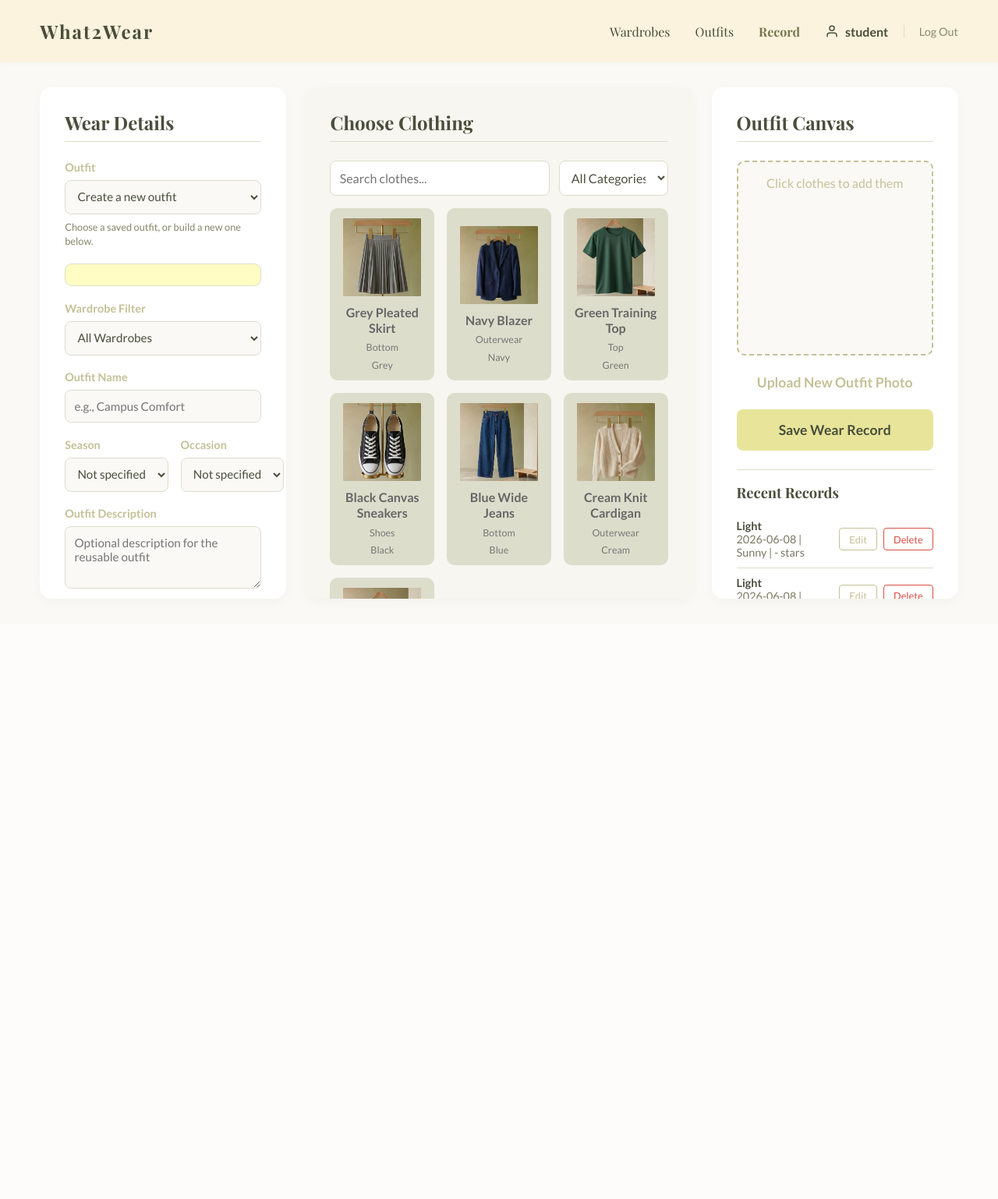
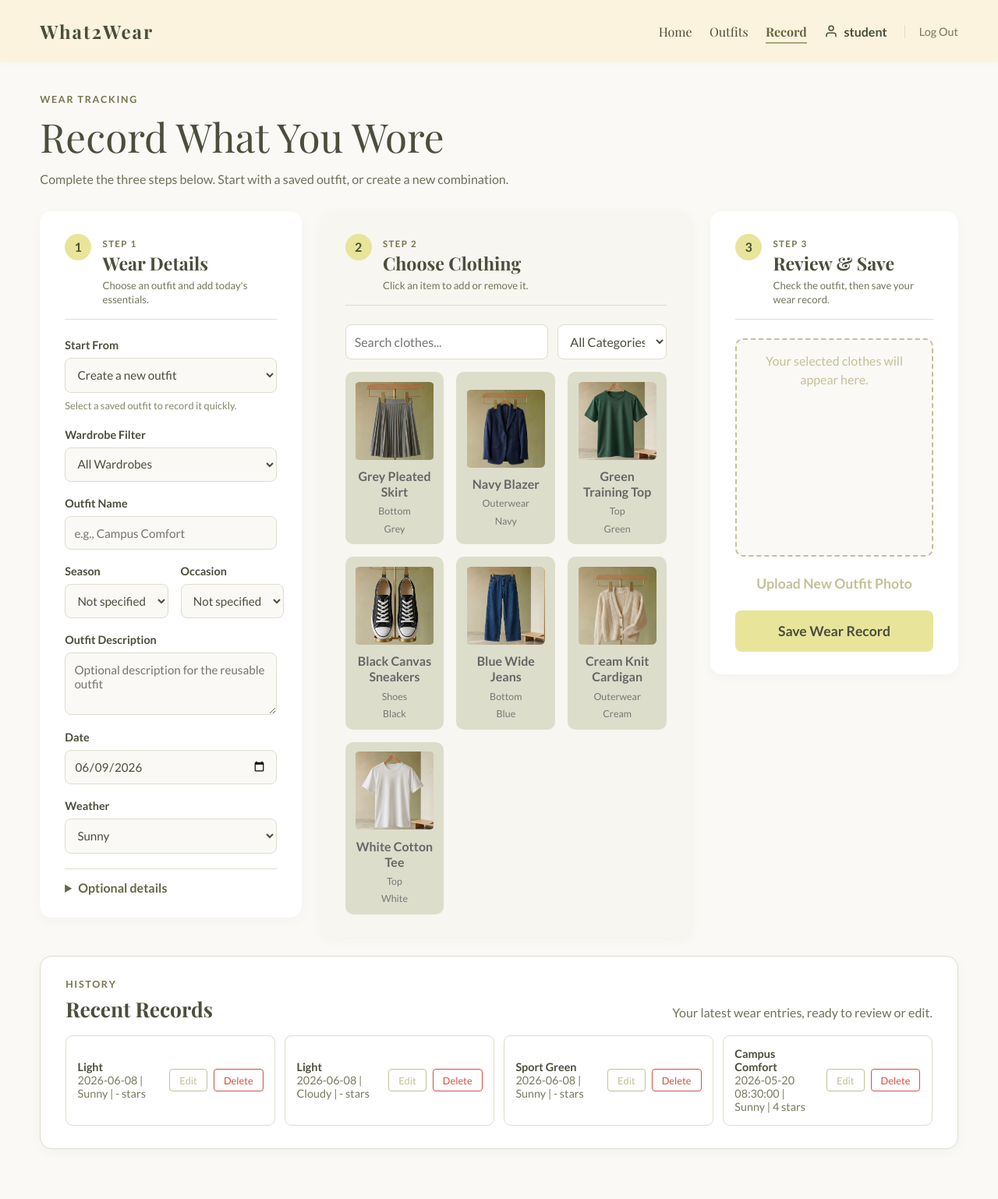
Before and after one commit to chinpang1010/cant-see-group, a Flask app: page /record in a window 1280 px wide. Shown: the whole page at 78% size. Before the commit the page ends 768 px from the top, so only its background shows below. Run offline with Flask 3, Linux system fonts and the light colour scheme; a user stored in the database is signed in; data comes from the database, SQL or seed files in the repository; both versions use the stored data as it was after the commit; data that the repository does not hold is empty.

Commit message:
UI_Improvement

```diff
--- /dev/null
+++ b/static/nav.css
@@ -0,0 +1,118 @@
+.navbar {
+    display: flex;
+    align-items: center;
+    justify-content: space-between;
+    min-height: 80px;
+    padding: 1.25rem 4vw;
+    background: #fbf3dd;
+    font-family: "Playfair Display", serif;
+}
+
+.nav-logo {
+    flex: 0 0 auto;
+    font-size: 1.5rem;
+    font-weight: 700;
+    letter-spacing: 2px;
+}
+
+.logo-link,
+.nav-link {
+    color: #4a4e3b;
+    text-decoration: none;
+}
+
+.nav-right {
+    display: flex;
+    flex: 0 1 auto;
+    align-items: center;
+    justify-content: flex-end;
+    gap: 1.4rem;
+}
+
+.nav-link {
+    position: relative;
+    padding: 0.35rem 0;
+    white-space: nowrap;
+}
+
+.nav-link::after {
+    position: absolute;
+    right: 0;
+    bottom: 0;
+    left: 0;
+    height: 2px;
+    background: #a9a675;
+    content: "";
+    opacity: 0;
+    transform: scaleX(0);
+    transition: opacity 0.2s ease, transform 0.2s ease;
+}
+
+.nav-link:hover::after,
+.nav-link.active::after {
+    opacity: 1;
+    transform: scaleX(1);
+}
+
+.nav-link.active {
+    color: #666744;
+    font-weight: 700;
+}
+
+.user-profile {
+    display: inline-flex;
+    align-items: center;
+    gap: 0.45rem;
+    color: #4a4e3b;
+    font-family: "Lato", sans-serif;
+    font-weight: 700;
+    white-space: nowrap;
+}
+
+.logout-btn {
+    margin-left: 0;
+    padding-left: 1.1rem;
+    color: #77785f;
+    border-left: 1px solid #ddddcc;
+    font-family: "Lato", sans-serif;
+    font-size: 0.9rem;
+    text-decoration: none;
+    white-space: nowrap;
+}
+
+.logout-btn:hover {
+    color: #4a4e3b;
+}
+
+.nav-login-btn {
+    padding: 0;
+    color: #4a4e3b;
+    border: 0;
+    background: transparent;
+    cursor: pointer;
+    font-family: "Playfair Display", serif;
+    font-size: 1rem;
+}
+
+.logo-link:focus-visible,
+.nav-link:focus-visible,
+.logout-btn:focus-visible,
+.nav-login-btn:focus-visible {
+    outline: 3px solid #a9a675;
+    outline-offset: 4px;
+    border-radius: 3px;
+}
+
+@media (max-width: 900px) {
+    .navbar {
+        align-items: flex-start;
+        flex-direction: column;
+        gap: 0.75rem;
+    }
+
+    .nav-right {
+        justify-content: flex-start;
+        gap: 0.8rem 1.1rem;
+        flex-wrap: wrap;
+    }
+}
--- a/static/record.css
+++ b/static/record.css
@@ -20,9 +20,11 @@ body {
     font-family: 'Lato', sans-serif;
     background-color: var(--bg-color);
     color: var(--text-dark);
-    height: 100vh;
-    display: flex;
-    flex-direction: column;
+    min-height: 100vh;
+}
+
+[hidden] {
+    display: none !important;
 }
 
 button,
@@ -99,14 +101,46 @@ textarea {
     color: var(--text-dark);
 }
 
+.record-page {
+    width: min(1500px, 100%);
+    margin: 0 auto;
+    padding: 2.5rem 4vw 4rem;
+}
+
+.record-page-heading {
+    max-width: 720px;
+    margin-bottom: 1.75rem;
+}
+
+.record-page-heading .eyebrow,
+.history-heading .eyebrow {
+    margin-bottom: 0.35rem;
+    color: #77764f;
+    font-size: 0.78rem;
+    font-weight: 700;
+    letter-spacing: 0.14em;
+    text-transform: uppercase;
+}
+
+.record-page-heading h1 {
+    margin-bottom: 0.55rem;
+    font-family: 'Playfair Display', serif;
+    font-size: clamp(2.4rem, 4vw, 3.8rem);
+    font-weight: 400;
+}
+
+.record-page-heading > p:last-child,
+.history-heading > p {
+    color: #6f7058;
+    line-height: 1.6;
+}
+
 /* --- Layout Container --- */
 .record-container {
     display: grid;
-    grid-template-columns: 2.8fr 4.4fr 2.8fr;
+    grid-template-columns: minmax(280px, 0.95fr) minmax(420px, 1.35fr) minmax(280px, 0.9fr);
+    align-items: start;
     gap: 1.5rem;
-    padding: 2rem 4vw;
-    flex: 1;
-    overflow: hidden;
 }
 
 /* --- Panels 共用設定 --- */
@@ -115,7 +149,6 @@ textarea {
     border-radius: 15px;
     padding: 1.8rem 2rem;
     box-shadow: 0 4px 15px rgba(0,0,0,0.03);
-    overflow-y: auto;
 }
 
 .panel::-webkit-scrollbar {
@@ -136,12 +169,48 @@ textarea {
 }
 
 .panel-title {
+    display: flex;
+    align-items: flex-start;
+    gap: 0.9rem;
     font-family: 'Playfair Display', serif;
-    font-size: 1.5rem;
     margin-bottom: 1.5rem;
     color: var(--text-dark);
     border-bottom: 1px solid var(--grey);
-    padding-bottom: 0.5rem;
+    padding-bottom: 1rem;
+}
+
+.panel-title h2 {
+    margin: 0.1rem 0 0.2rem;
+    font-size: 1.45rem;
+}
+
+.panel-title p {
+    color: #74755c;
+    font-family: 'Lato', sans-serif;
+    font-size: 0.82rem;
+    line-height: 1.4;
+}
+
+.step-number {
+    display: inline-grid;
+    width: 34px;
+    height: 34px;
+    flex: 0 0 34px;
+    place-items: center;
+    color: var(--text-dark);
+    border-radius: 50%;
+    background: var(--light-green);
+    font-family: 'Lato', sans-serif;
+    font-weight: 700;
+}
+
+.step-label {
+    color: #77764f;
+    font-family: 'Lato', sans-serif;
+    font-size: 0.72rem;
+    font-weight: 700;
+    letter-spacing: 0.12em;
+    text-transform: uppercase;
 }
 
 /* --- Left Panel: Form --- */
@@ -166,7 +235,7 @@ textarea {
 .form-group label {
     font-size: 0.9rem;
     font-weight: 700;
-    color: var(--olive-green);
+    color: var(--text-dark);
 }
 
 .form-help {
@@ -179,6 +248,24 @@ textarea {
     display: flex;
     flex-direction: column;
     gap: 1.2rem;
+}
+
+.optional-details {
+    border-top: 1px solid var(--grey);
+    padding-top: 0.9rem;
+}
+
+.optional-details summary {
+    color: #666744;
+    cursor: pointer;
+    font-weight: 700;
+}
+
+.optional-details-content {
+    display: flex;
+    margin-top: 1rem;
+    flex-direction: column;
+    gap: 1rem;
 }
 
 .selected-outfit-summary {
@@ -339,11 +426,13 @@ textarea {
 /* --- Right Panel: Canvas & Upload --- */
 .right-panel {
     display: flex;
+    position: sticky;
+    top: 1.5rem;
     flex-direction: column;
 }
 
 .canvas-area {
-    flex: 1;
+    flex: none;
     background-color: var(--bg-color);
     border: 2px dashed var(--olive-green);
     border-radius: 10px;
@@ -356,7 +445,7 @@ textarea {
     text-align: center;
     color: var(--olive-green);
     margin-bottom: 1rem;
-    min-height: 250px;
+    min-height: 280px;
     overflow-y: auto;
     line-height: 1.5;
 }
@@ -455,20 +544,37 @@ textarea {
 }
 
 .record-history {
-    margin-top: 1.5rem;
-    border-top: 1px solid var(--grey);
-    padding-top: 1rem;
+    display: grid;
+    grid-template-columns: repeat(auto-fit, minmax(260px, 1fr));
+    gap: 0.75rem;
 }
 
-.record-history h3 {
+.record-history-panel {
+    margin-top: 1.5rem;
+    padding: 1.8rem 2rem;
+    border: 1px solid var(--grey);
+    border-radius: 15px;
+    background: #fff;
+    box-shadow: 0 4px 15px rgba(0,0,0,0.03);
+}
+
+.history-heading {
+    display: flex;
+    align-items: flex-end;
+    justify-content: space-between;
+    gap: 2rem;
+    margin-bottom: 1rem;
+}
+
+.history-heading h2 {
     font-family: 'Playfair Display', serif;
-    font-size: 1.15rem;
-    margin-bottom: 0.75rem;
+    font-size: 1.65rem;
 }
 
 .history-row {
-    padding: 0.65rem 0;
-    border-bottom: 1px solid var(--grey);
+    padding: 0.9rem;
+    border: 1px solid var(--grey);
+    border-radius: 9px;
     font-size: 0.9rem;
     display: flex;
     justify-content: space-between;
@@ -539,17 +645,22 @@ textarea {
 }
 
 @media (max-width: 1000px) {
-    body {
-        height: auto;
-    }
-
     .record-container {
         grid-template-columns: 1fr;
-        overflow: visible;
     }
 
     .panel {
         min-height: auto;
+    }
+
+    .right-panel {
+        position: static;
+    }
+
+    .history-heading {
+        align-items: flex-start;
+        flex-direction: column;
+        gap: 0.4rem;
     }
 }
 
--- a/static/record.js
+++ b/static/record.js
@@ -141,7 +141,7 @@ document.addEventListener('DOMContentLoaded', () => {
     function renderCanvas() {
         const rows = selectedItems();
         if (!rows.length) {
-            canvasArea.innerHTML = '<p>Click clothes to add them</p>';
+            canvasArea.innerHTML = '<p>Your selected clothes will appear here.</p>';
             return;
         }
         canvasArea.innerHTML = rows.map((item) => itemCard(item, true)).join('');
--- a/templates/record.html
+++ b/templates/record.html
@@ -5,6 +5,7 @@
     <meta name="viewport" content="width=device-width, initial-scale=1.0">
     <title>What2Wear | Record Outfit</title>
     <link rel="stylesheet" href="/static/record.css">
+    <link rel="stylesheet" href="/static/nav.css">
     <link rel="preconnect" href="https://fonts.googleapis.com">
     <link rel="preconnect" href="https://fonts.gstatic.com" crossorigin>
     <link href="https://fonts.googleapis.com/css2?family=Lato:wght@300;400;700&family=Playfair+Display:wght@400;700&display=swap" rel="stylesheet">
@@ -18,13 +19,13 @@
             <a href="/" class="logo-link">What2Wear</a>
         </div>
         <div class="nav-right">
-            <a href="/" class="nav-link">Wardrobes</a>
+            <a href="/" class="nav-link">Home</a>
             <a href="/outfits" class="nav-link">Outfits</a>
-            <a href="/record" class="nav-link active">Record</a>
+            <a href="/record" class="nav-link active" aria-current="page">Record</a>
             {% if session.get('role') in ['admin', 'manager'] %}
             <a href="/admin" class="nav-link">Admin</a>
             {% endif %}
-            <span class="login" id="recordUserLabel">
+            <span class="user-profile" id="recordUserLabel">
                 <svg width="18" height="18" viewBox="0 0 24 24" fill="none" stroke="currentColor" stroke-width="2" stroke-linecap="round" stroke-linejoin="round"><path d="M20 21v-2a4 4 0 0 0-4-4H8a4 4 0 0 0-4 4v2"></path><circle cx="12" cy="7" r="4"></circle></svg>
                 {{ session.get('username') }}
             </span>
@@ -32,16 +33,30 @@
         </div>
     </header>
 
-    <main class="record-container">
+    <main class="record-page">
+        <section class="record-page-heading">
+            <p class="eyebrow">Wear tracking</p>
+            <h1>Record What You Wore</h1>
+            <p>Complete the three steps below. Start with a saved outfit, or create a new combination.</p>
+        </section>
+
+        <div class="record-container">
         <section class="left-panel panel">
-            <h2 class="panel-title">Wear Details</h2>
+            <div class="panel-title">
+                <span class="step-number">1</span>
+                <div>
+                    <span class="step-label">Step 1</span>
+                    <h2>Wear Details</h2>
+                    <p>Choose an outfit and add today's essentials.</p>
+                </div>
+            </div>
             <form class="record-form" id="recordForm">
                 <div class="form-group">
-                    <label for="existingOutfitSelect">Outfit</label>
+                    <label for="existingOutfitSelect">Start From</label>
                     <select id="existingOutfitSelect">
                         <option value="">Create a new outfit</option>
                     </select>
-                    <p class="form-help">Choose a saved outfit, or build a new one below.</p>
+                    <p class="form-help">Select a saved outfit to record it quickly.</p>
                 </div>
 
                 <div id="selectedOutfitSummary" class="selected-outfit-summary" hidden></div>
@@ -106,6 +121,9 @@
                     </select>
                 </div>
 
+                <details class="optional-details">
+                    <summary>Optional details</summary>
+                    <div class="optional-details-content">
                         <div class="form-group">
                             <label for="recordMood">Mood</label>
                             <input type="text" id="recordMood" placeholder="e.g., Happy">
@@ -124,16 +142,25 @@
 
                         <div class="form-group">
                             <label for="recordNote">Wear Notes</label>
-                    <textarea id="recordNote" rows="4" placeholder="How did this outfit feel today?"></textarea>
+                            <textarea id="recordNote" rows="3" placeholder="How did this outfit feel today?"></textarea>
                         </div>
+                    </div>
+                </details>
             </form>
         </section>
 
         <section class="mid-panel panel">
-            <h2 class="panel-title" id="closetPanelTitle">Choose Clothing</h2>
+            <div class="panel-title">
+                <span class="step-number">2</span>
+                <div>
+                    <span class="step-label">Step 2</span>
+                    <h2 id="closetPanelTitle">Choose Clothing</h2>
+                    <p>Click an item to add or remove it.</p>
+                </div>
+            </div>
             <div class="record-filter-row">
-                <input type="search" id="recordSearchInput" placeholder="Search clothes...">
-                <select id="recordCategoryFilter">
+                <input type="search" id="recordSearchInput" aria-label="Search clothes" placeholder="Search clothes...">
+                <select id="recordCategoryFilter" aria-label="Filter by category">
                     <option value="">All Categories</option>
                 </select>
             </div>
@@ -143,10 +170,17 @@
         </section>
 
         <section class="right-panel panel">
-            <h2 class="panel-title">Outfit Canvas</h2>
+            <div class="panel-title">
+                <span class="step-number">3</span>
+                <div>
+                    <span class="step-label">Step 3</span>
+                    <h2>Review & Save</h2>
+                    <p>Check the outfit, then save your wear record.</p>
+                </div>
+            </div>
 
             <div class="canvas-area">
-                <p>Click clothes to add them</p>
+                <p>Your selected clothes will appear here.</p>
             </div>
 
             <div class="upload-section-minimal" id="recordUploadSection">
@@ -158,11 +192,18 @@
 
             <button class="save-btn" id="saveRecordBtn" form="recordForm">Save Wear Record</button>
             <button class="cancel-edit-btn" id="cancelRecordEditBtn" type="button" hidden>Cancel Edit</button>
+        </section>
+        </div>
 
-            <div class="record-history">
-                <h3>Recent Records</h3>
-                <div id="recordHistory"></div>
+        <section class="record-history-panel">
+            <div class="history-heading">
+                <div>
+                    <p class="eyebrow">History</p>
+                    <h2>Recent Records</h2>
                 </div>
+                <p>Your latest wear entries, ready to review or edit.</p>
+            </div>
+            <div class="record-history" id="recordHistory"></div>
         </section>
     </main>
 
```
Also changed, not shown: static/admin.js (added, +10 -0 lines), static/outfits.css (+47 -16 lines), static/outfits.js (+10 -6 lines), static/script.js (+7 -5 lines), templates/admin.html (+9 -3 lines), templates/index.html (+7 -5 lines), templates/outfits.html (+4 -3 lines), db/database.db. Lines whose indentation alone changed are shown as unchanged.
